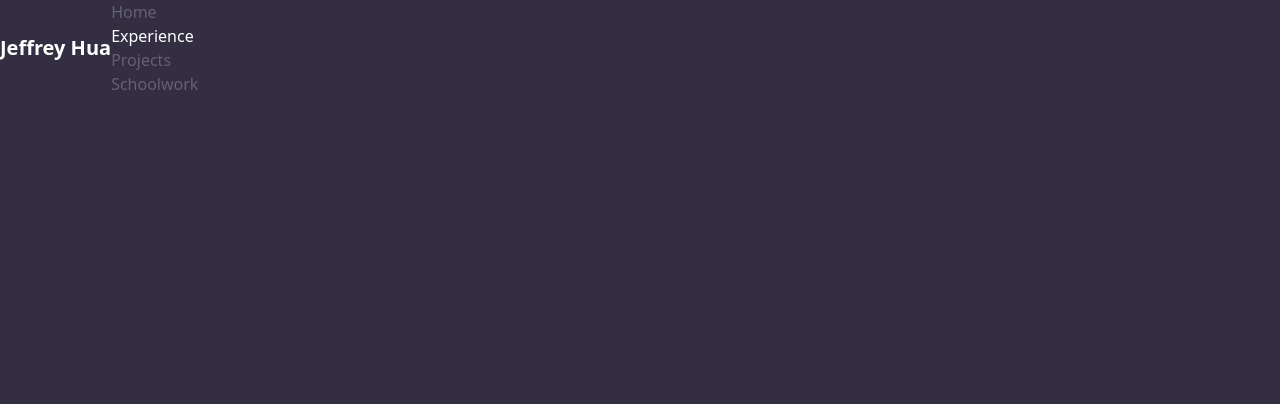
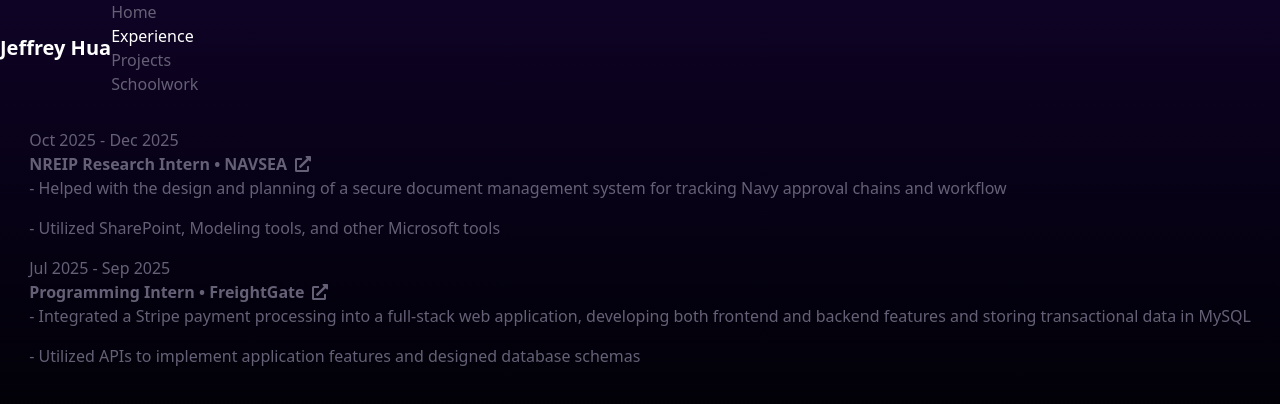
Before and after one commit to Jeffrhua/portfolio, a Next.js app: page /experience in a window 1280 px wide. Shown: the top 404 px of the page. Built offline with nearby package versions, Linux system fonts and the light colour scheme.

Commit message:
Getting started on experience pg

```diff
--- a/app/components/navbar.tsx
+++ b/app/components/navbar.tsx
@@ -7,7 +7,7 @@ export default function NavBar() {
     const pathname = usePathname();
 
     return (
-        <Navbar fluid>
+        <Navbar fluid className="mb-8">
             <span className="self-center whitespace-nowrap text-xl font-semibold text-white">Jeffrey Hua</span>
             <NavbarCollapse>
             <NavbarLink href="/" active={pathname === "/"} >Home</NavbarLink>
--- a/app/experience/page.tsx
+++ b/app/experience/page.tsx
@@ -1,9 +1,66 @@
 import NavBar from "../components/navbar";
+import { Timeline, TimelineItem, TimelinePoint, TimelineContent, TimelineTime, TimelineTitle, TimelineBody } from "flowbite-react";
+import { FaExternalLinkAlt } from "react-icons/fa";
+
 
 export default function Experience() {
     return (
-        <main className="min-h-screen">
-            <NavBar />
+        <main className="relative h-screen overflow-hidden">
+            {/* Background */}
+            <div className="absolute inset-0 h-full bg-linear-to-t from-(--bottomgradient) to-(--topgradient)" aria-hidden="true"></div>
+
+            {/* Main foreground stuff */}
+            <div className="relative z-10 flex h-full flex-col">
+                <NavBar />
+
+                {/* Timeline Stuff */}
+                <div className="flex flex-col items-center justify-start">
+                    <Timeline>
+                    <TimelineItem>
+                        <TimelinePoint />
+                        <TimelineContent>
+                        <TimelineTime>Oct 2025 - Dec 2025</TimelineTime>
+                        <a href="https://www.navalsteminterns.us/nreip/" target="_blank" rel="noopener noreferrer">
+                            <TimelineTitle className="flex items-center gap-2">
+                                NREIP Research Intern • NAVSEA
+                                <FaExternalLinkAlt className="h-4 w-4" />
+                            </TimelineTitle>
+                        </a>
+                        <TimelineBody>
+                            - Helped with the design and planning of a secure document management system for tracking
+                            Navy approval chains and workflow
+                        </TimelineBody>
+                        <TimelineBody>
+                            - Utilized SharePoint, Modeling tools, and other Microsoft tools
+                        </TimelineBody>
+                        </TimelineContent>
+                    </TimelineItem>
+
+                    <TimelineItem>
+                        <TimelinePoint />
+                        <TimelineContent>
+                        <TimelineTime>Jul 2025 - Sep 2025</TimelineTime>
+                        <a href="https://freightgate.net/" target="_blank" rel="noopener noreferrer">
+                            <TimelineTitle className="flex items-center gap-2">
+                                Programming Intern • FreightGate
+                                <FaExternalLinkAlt className="h-4 w-4" />
+                            </TimelineTitle>
+                        </a>
+                        <TimelineBody>
+                            - Integrated a Stripe payment processing into a full-stack web application, developing both
+                            frontend and backend features and storing transactional data in MySQL
+                        </TimelineBody>
+                        <TimelineBody>
+                            - Utilized APIs to implement application features and designed database schemas
+                        </TimelineBody>
+                        </TimelineContent>
+                    </TimelineItem>
+                    </Timeline>
+                </div>
+            </div>
+
+
+
         </main>
     );
 }
--- a/app/globals.css
+++ b/app/globals.css
@@ -11,5 +11,8 @@
 
     --cardtext: #c6c9cf;
     --buttoncolor: #342e42;
+
+    --bottomgradient: #000000;
+    --topgradient: #0f0325;
   }
 }
```
